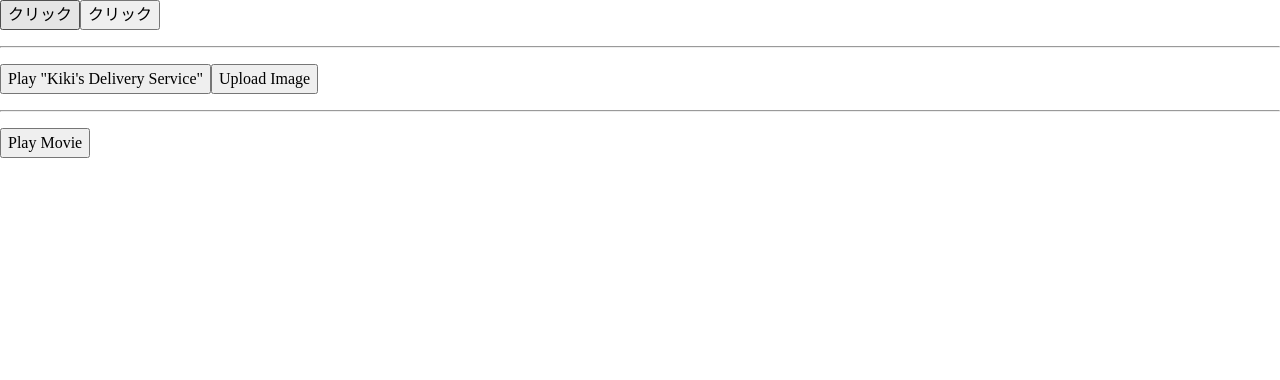
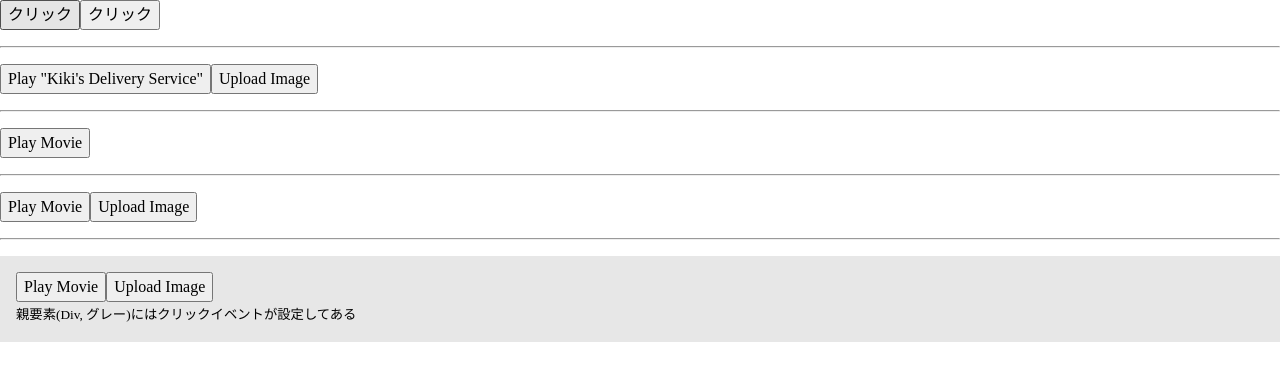
Before and after one commit to takunagai/react-official-tutorial, a React (Create React App) app: page / in a window 1280 px wide. Shown: the top 380 px of the page. Built offline with nearby package versions, Linux system fonts and the light colour scheme.

Commit message:
イベントへの対応 5 - イベントの伝播 (プロパゲーション)

```diff
--- a/src/App8.jsx
+++ b/src/App8.jsx
@@ -1,4 +1,6 @@
 import Toolbar from './Toolbar'
+import Toolbar2 from './Toolbar2'
+import Toolbar3 from './Toolbar3'
 
 export default function Button() {
   // イベントハンドラーは、通常、コンポーネント内で定義する
@@ -31,6 +33,15 @@ export default function Button() {
       <Button2 onSmash={() => alert('Playing!')}>
         Play Movie
       </Button2>
+
+      <hr />
+      <Toolbar2
+        onPlayMovie={() => alert('Playing!')}
+        onUploadImage={() => alert('Uploading!')}
+      />
+
+      <hr />
+      <Toolbar3 />
     </>
   )
 }
--- a/src/Toolbar.jsx
+++ b/src/Toolbar.jsx
@@ -6,6 +6,7 @@ function Button({ onClick, children }) {
   )
 }
 
+// 動作を親コンポーネントで定義
 function PlayButton({ movieName }) {
   function handlePlayClick() {
     alert(`Playing ${movieName}`)
--- /dev/null
+++ b/src/Toolbar2.jsx
@@ -0,0 +1,17 @@
+function Button({ onClick, children }) {
+  return (
+    <button onClick={onClick}>
+      {children}
+    </button>
+  )
+}
+
+// 呼び出し元の onPlayMovie, onUploadImage イベントハンドラーを受け取る
+export default function Toolbar({ onPlayMovie, onUploadImage }) {
+  return (
+    <div>
+      <Button onClick={{onPlayMovie}}>Play Movie</Button>
+      <Button onClick={{onUploadImage}}>Upload Image</Button>
+    </div>
+  )
+}
--- /dev/null
+++ b/src/Toolbar3.jsx
@@ -0,0 +1,31 @@
+function Button({ onClick, children }) {
+  return (
+    <button onClick={e => {
+      e.stopPropagation() // これが無いと、背面の Div 要素にセットされたイベントが発火してしまう
+      onClick() // 親コンポーネントから受け取った関数を実行
+    }}>
+      {children}
+    </button>
+  )
+}
+
+export default function Toolbar() {
+  return (
+    <div
+      className="Toolbar"
+      onClick={() => alert('You clicked on the toolbar!')}
+      style={{
+        padding: "1rem",
+        backgroundColor: "#E7E7E7"
+      }}
+    >
+      <Button onClick={() => alert('Playing!')}>
+        Play Movie
+      </Button>
+      <Button onClick={() => alert('Uploading!')}>
+        Upload Image
+      </Button>
+      <p><small>親要素(Div, グレー)にはクリックイベントが設定してある</small></p>
+    </div>
+  )
+}
```
Also changed, not shown: 1 other file (tests, documents, lock files or other folders).
